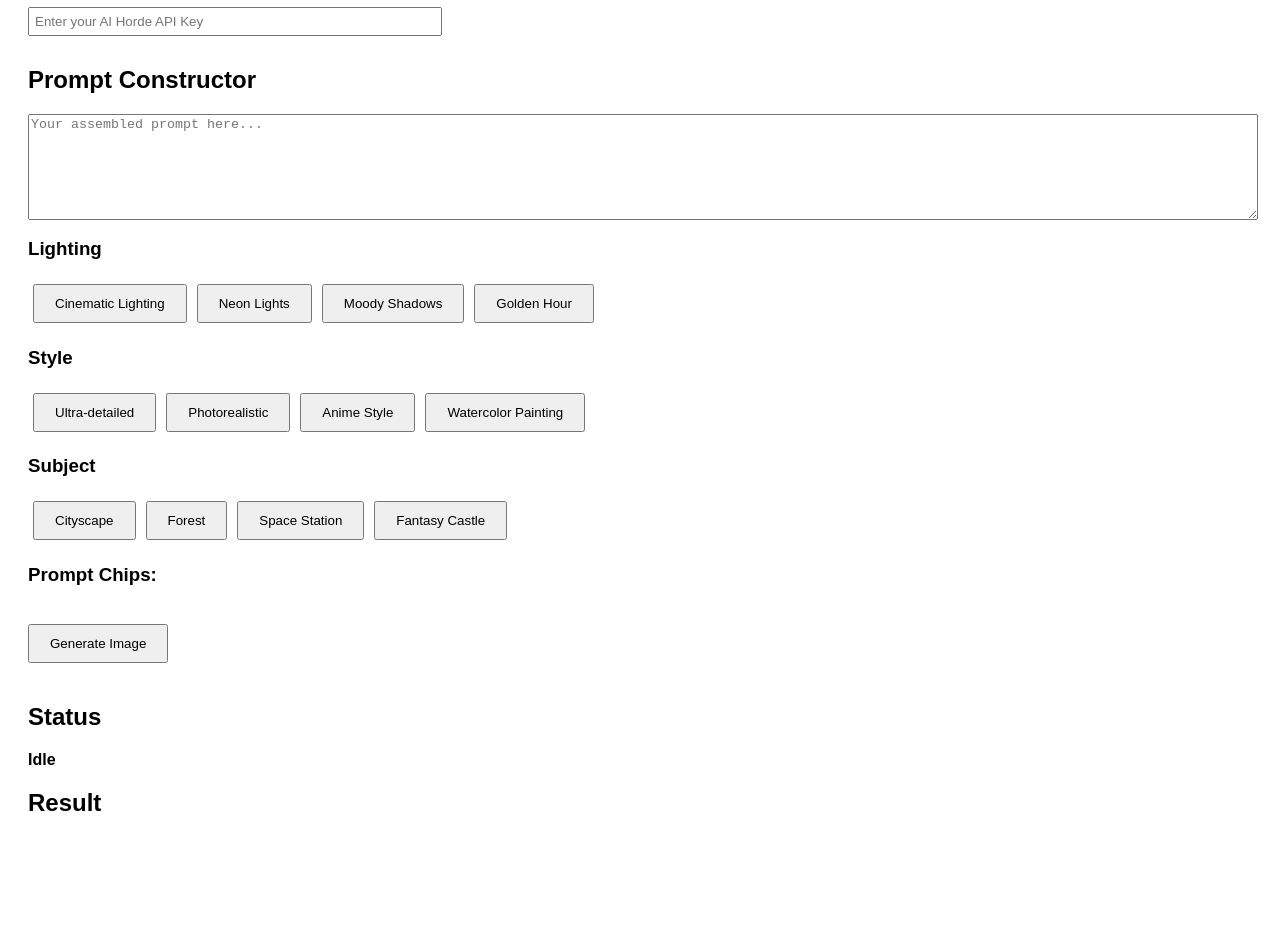
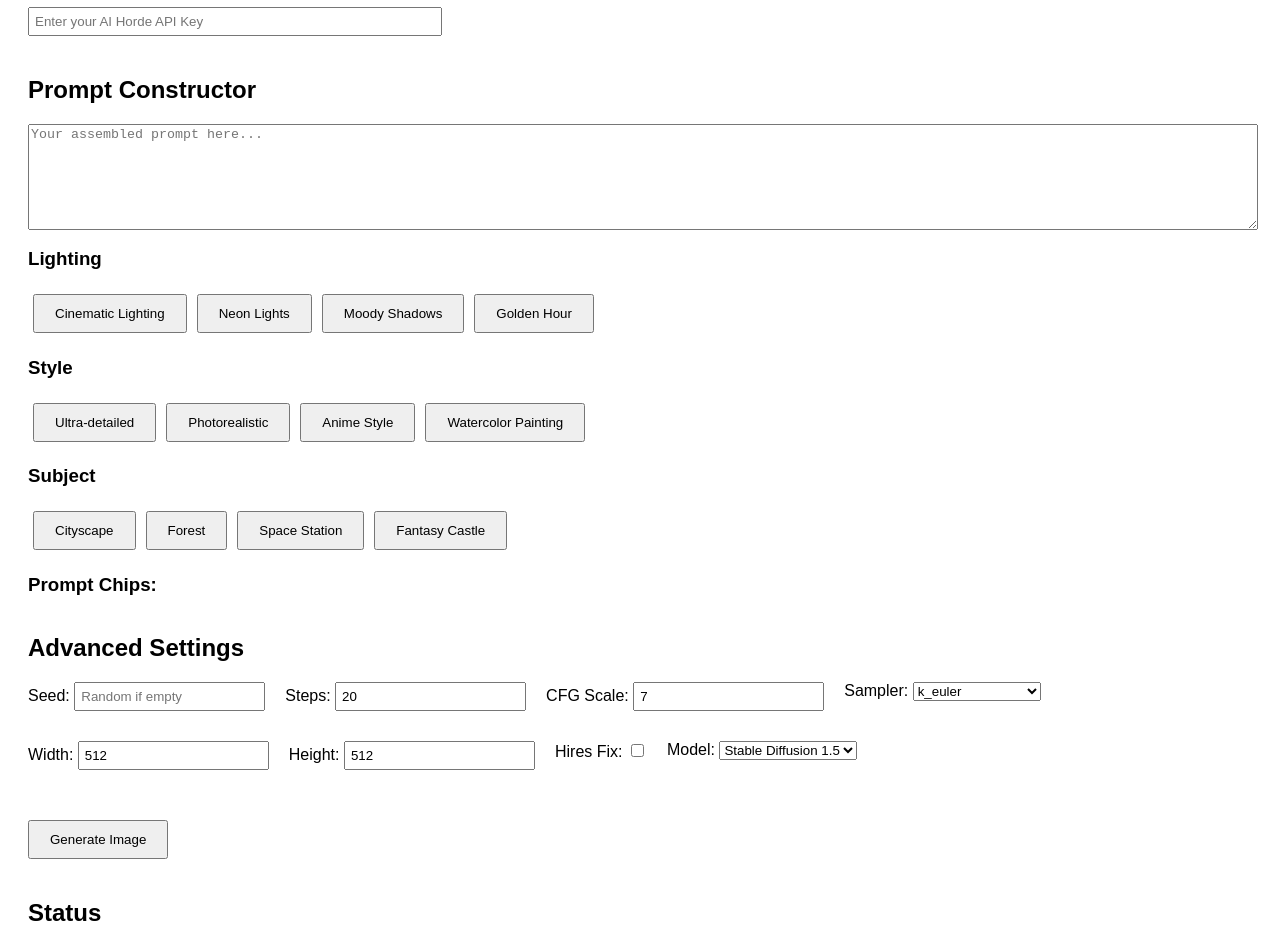
Before and after one commit to TheImpossibleSpy/ImageenAIArt, a plain HTML site: page index.html in a window 1280 px wide. Shown: the part 101-1045 px from the top of the page. Before the commit the page ends 966 px from the top, so only its background shows below. Drawn offline with Linux system fonts and the light colour scheme.

Commit message:
Update index.html

```diff
--- a/index.html
+++ b/index.html
@@ -1,14 +1,14 @@
 <!DOCTYPE html>
 <html>
 <head>
-    <title>ImageenAI - Phase 2</title>
+    <title>ImageenAI - Phase 3</title>
     <link rel="stylesheet" href="css/style.css">
 </head>
 
 <body>
-    <h1>ImageenAI - Prompt Constructor</h1>
+    <h1>ImageenAI - Prompt Constructor + Advanced Settings</h1>
 
-    <input id="apiKey" placeholder="Enter your AI Horde API Key" type="text" style="width: 400px;">
+    <input id="apiKey" placeholder="Enter your AI Horde API Key" type="text" style="width: 400px; margin-bottom: 20px;">
 
     <h2>Prompt Constructor</h2>
     <textarea id="prompt" placeholder="Your assembled prompt here..." style="width: 100%; height: 100px;"></textarea>
@@ -27,6 +27,51 @@
     <h3>Prompt Chips:</h3>
     <div id="promptChips" style="display: flex; flex-wrap: wrap; gap: 5px;"></div>
 
+    <h2>Advanced Settings</h2>
+    <div id="advancedSettings" style="display:flex; flex-wrap:wrap; gap:20px; margin-bottom:20px;">
+        <div>
+            <label>Seed:</label>
+            <input type="number" id="seedInput" placeholder="Random if empty">
+        </div>
+        <div>
+            <label>Steps:</label>
+            <input type="number" id="stepsInput" value="20">
+        </div>
+        <div>
+            <label>CFG Scale:</label>
+            <input type="number" id="cfgInput" value="7" step="0.1">
+        </div>
+        <div>
+            <label>Sampler:</label>
+            <select id="samplerSelect">
+                <option value="k_euler">k_euler</option>
+                <option value="k_euler_ancestral">k_euler_ancestral</option>
+                <option value="k_lms">k_lms</option>
+                <option value="plms">plms</option>
+            </select>
+        </div>
+        <div>
+            <label>Width:</label>
+            <input type="number" id="widthInput" value="512">
+        </div>
+        <div>
+            <label>Height:</label>
+            <input type="number" id="heightInput" value="512">
+        </div>
+        <div>
+            <label>Hires Fix:</label>
+            <input type="checkbox" id="hiresFixInput">
+        </div>
+        <div>
+            <label>Model:</label>
+            <select id="modelSelect">
+                <option value="stable_diffusion_1.5">Stable Diffusion 1.5</option>
+                <option value="stable_diffusion_2.1">Stable Diffusion 2.1</option>
+                <option value="realistic_vision">Realistic Vision</option>
+            </select>
+        </div>
+    </div>
+
     <button id="generateBtn" style="margin-top:20px;">Generate Image</button>
 
     <h2>Status</h2>
```
